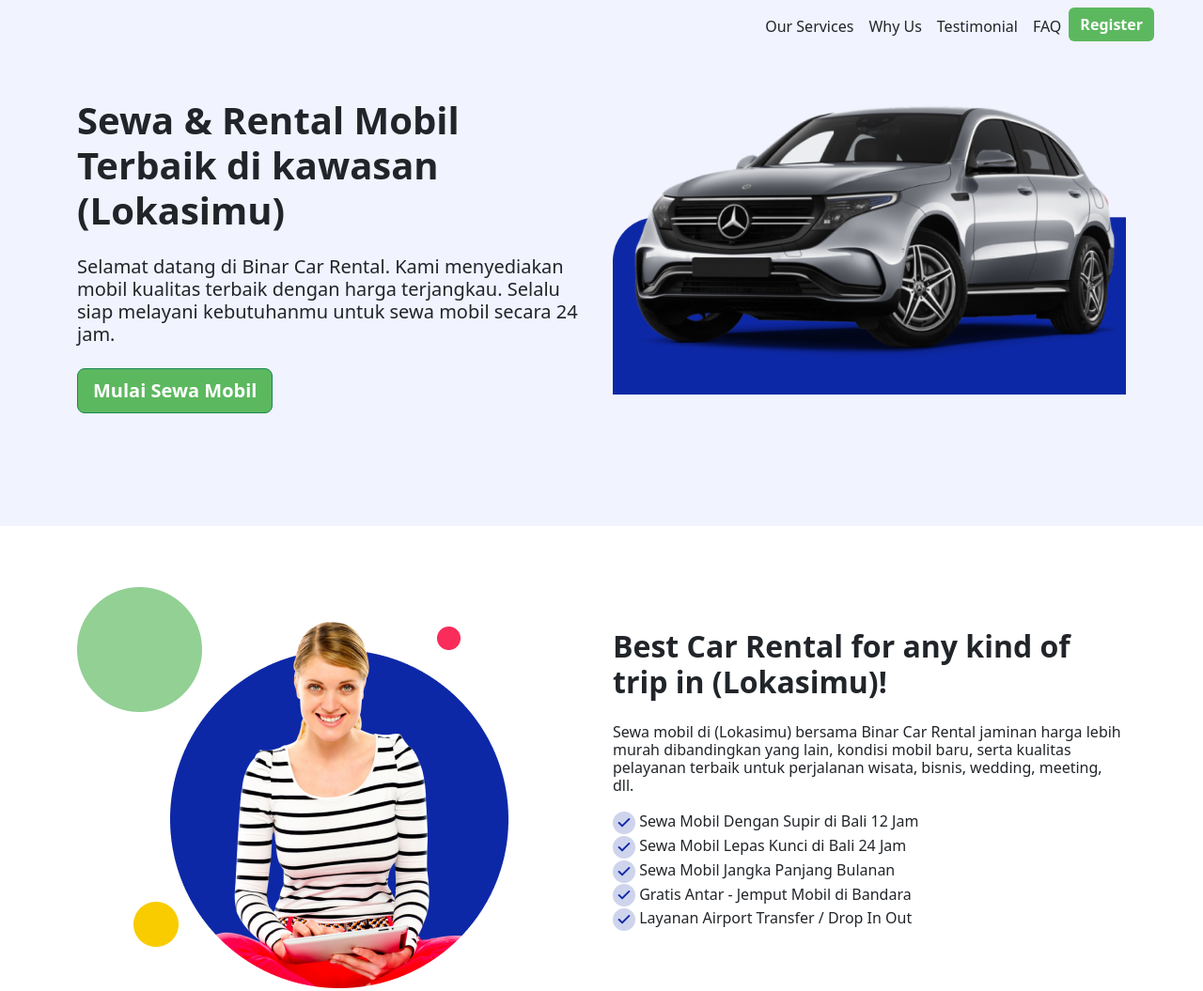
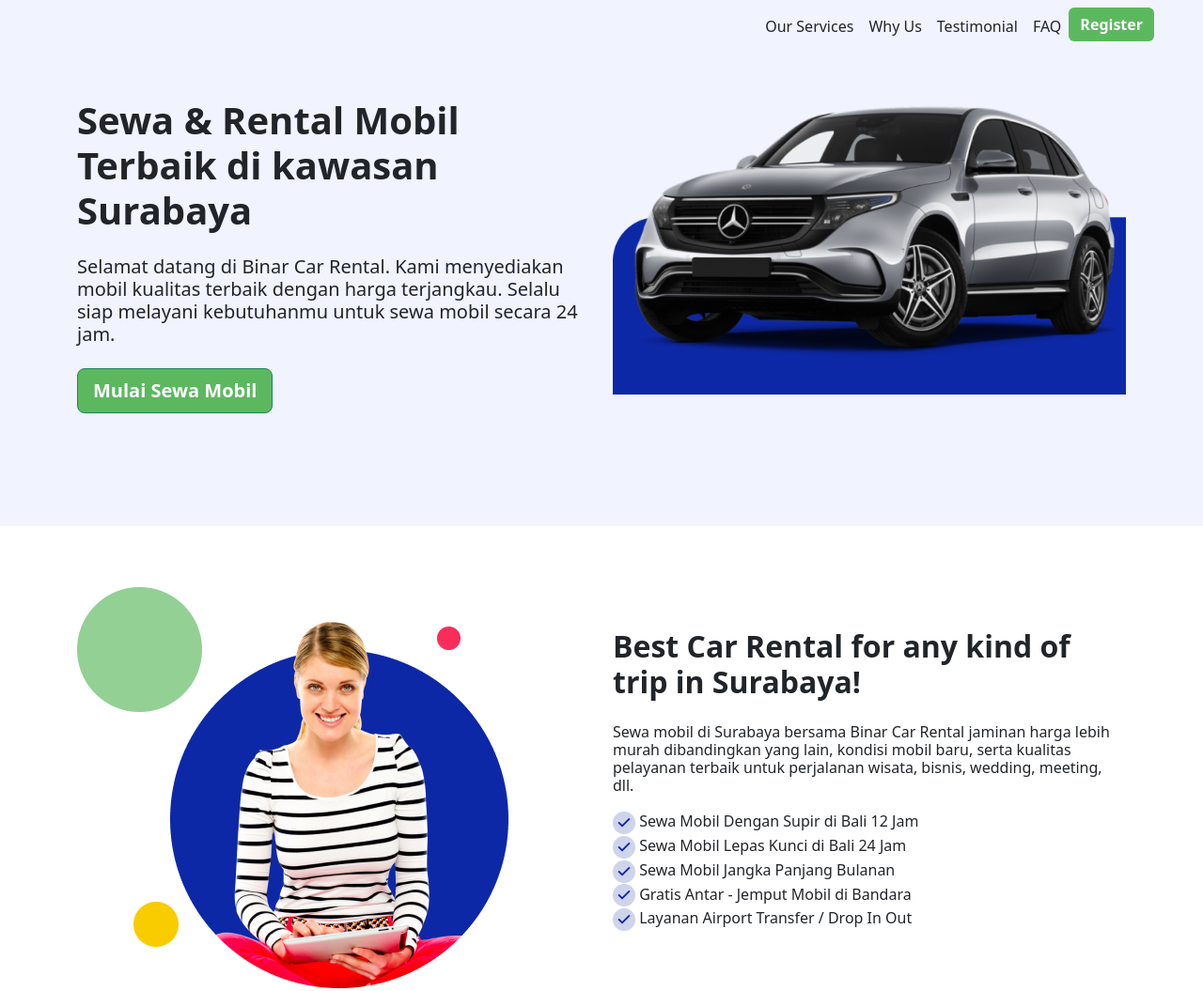
Before and after one commit to pentahead/Challenge-BINAR, a plain HTML site: page 24001182-km7-dhi-binarcarrental-ch1/index.html in a window 1280 px wide. Shown: the top 1055 px of the page at 94% size. Drawn offline with nearby package versions, Linux system fonts and the light colour scheme.

Commit message:
change: lokasimu to Surabaya

```diff
--- a/24001182-km7-dhi-binarcarrental-ch1/index.html
+++ b/24001182-km7-dhi-binarcarrental-ch1/index.html
@@ -77,7 +77,7 @@
         <div class="row">
           <div class="col-lg-6">
             <h1 class="display-6 fw-bold">
-              Sewa & Rental Mobil Terbaik di kawasan (Lokasimu)
+              Sewa & Rental Mobil Terbaik di kawasan Surabaya
             </h1>
             <h5 class="lead my-4">
               Selamat datang di Binar Car Rental. Kami menyediakan mobil
@@ -108,10 +108,10 @@
         </div>
         <div class="col-md-6">
           <h2 class="mb-4">
-            <strong>Best Car Rental for any kind of trip in (Lokasimu)!</strong>
+            <strong>Best Car Rental for any kind of trip in Surabaya!</strong>
           </h2>
           <h6 class="my-3">
-            Sewa mobil di (Lokasimu) bersama Binar Car Rental jaminan harga
+            Sewa mobil di Surabaya bersama Binar Car Rental jaminan harga
             lebih murah dibandingkan yang lain, kondisi mobil baru, serta
             kualitas pelayanan terbaik untuk perjalanan wisata, bisnis, wedding,
             meeting, dll.
@@ -433,7 +433,7 @@
         <h2
           class="row d-flex align-items-center justify-content-center mt-5 fw-bold text-white"
         >
-          Sewa Mobil di (Lokasimu) Sekarang
+          Sewa Mobil di Surabaya Sekarang
         </h2>
         <p class="d-flex align-items-center justify-content-center text-white">
           Segera wujudkan liburan impianmu bersama keluarga menggunakan layanan
```
